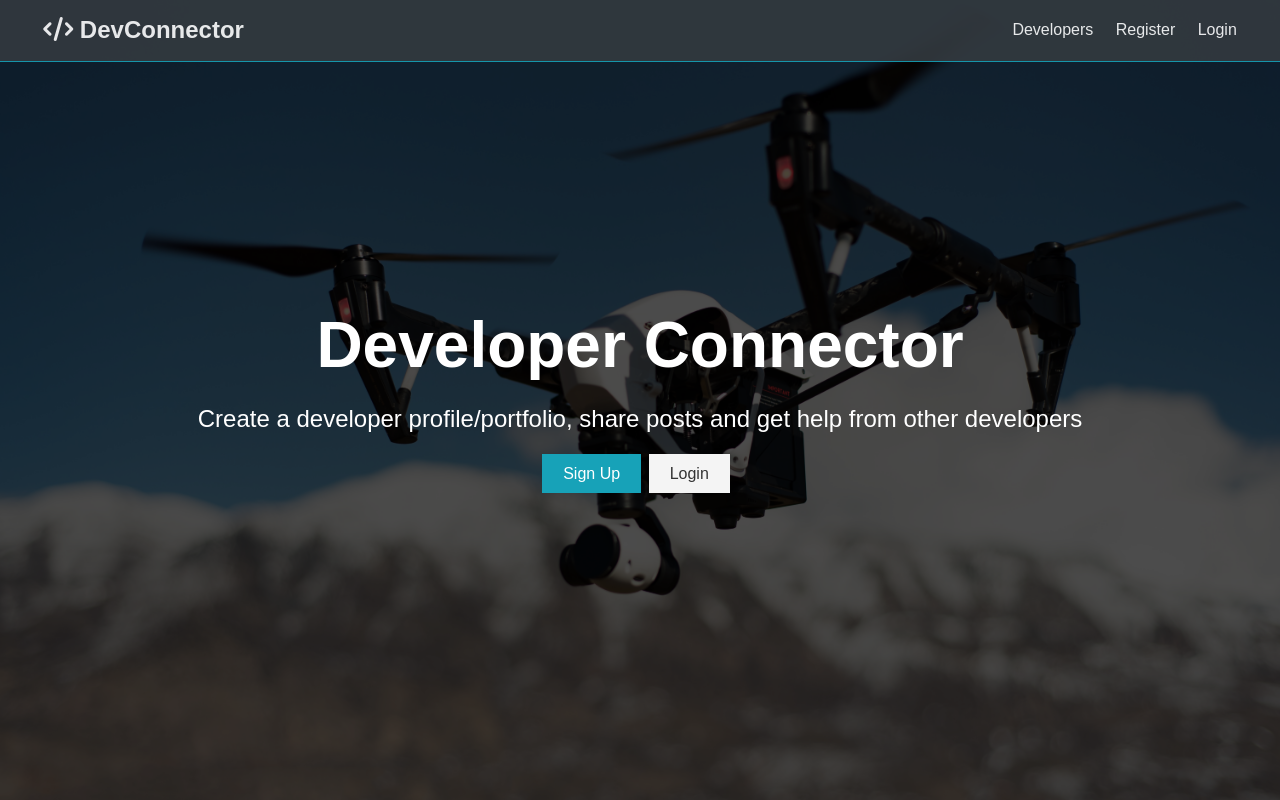
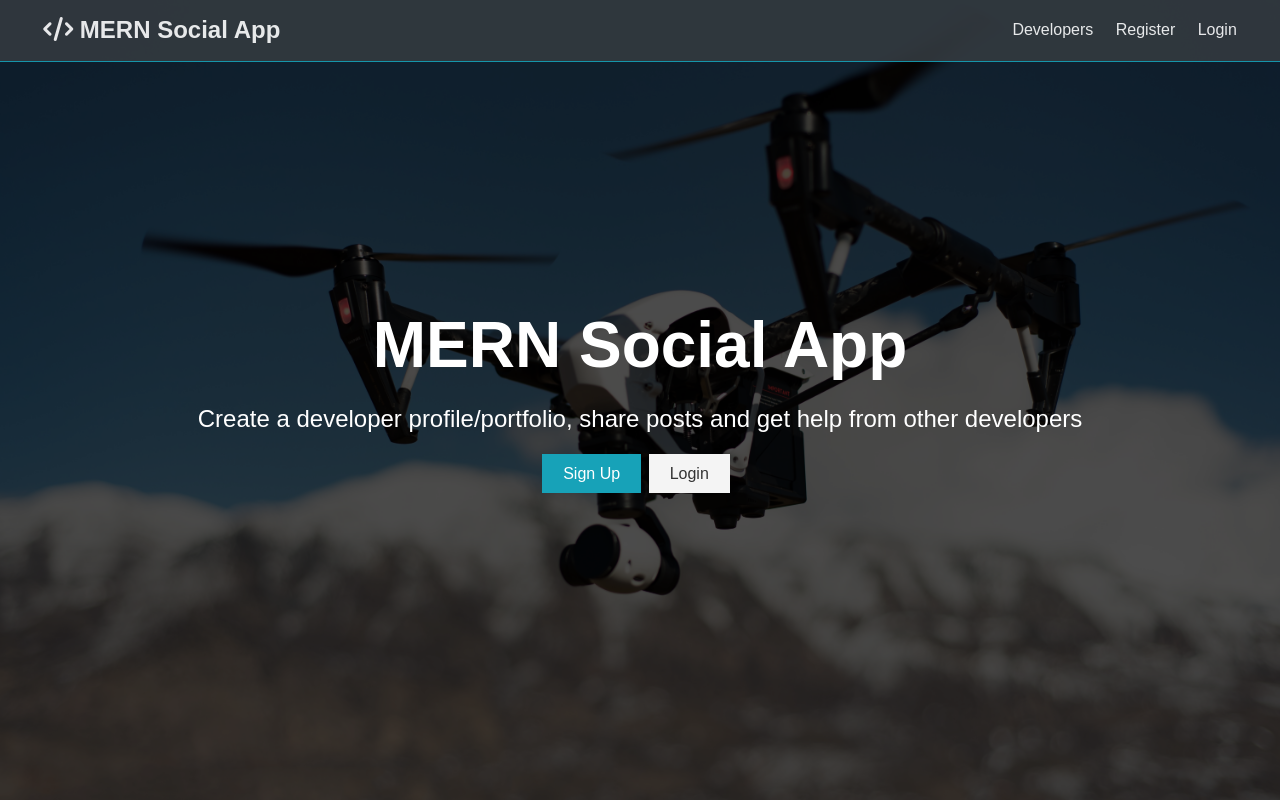
Before and after one commit to pulsar1812/mern-social, a React (Create React App) app in the folder client/: page / in a window 1280 px wide. Built offline with nearby package versions, Linux system fonts and the light colour scheme; no server answers.

Commit message:
Modify some text

```diff
--- a/client/src/components/layout/Landing.js
+++ b/client/src/components/layout/Landing.js
@@ -12,7 +12,7 @@ const Landing = ({ isAuthenticated }) => {
     <section className='landing'>
       <div className='dark-overlay'>
         <div className='landing-inner'>
-          <h1 className='x-large'>Developer Connector</h1>
+          <h1 className='x-large'>MERN Social App</h1>
           <p className='lead'>
             Create a developer profile/portfolio, share posts and get help from
             other developers
--- a/client/src/components/layout/Navbar.js
+++ b/client/src/components/layout/Navbar.js
@@ -47,7 +47,7 @@ const Navbar = ({ logout, auth: { isAuthenticated, loading } }) => {
     <nav className='navbar bg-dark'>
       <h1>
         <Link to='/'>
-          <i className='fas fa-code' /> DevConnector
+          <i className='fas fa-code' /> MERN Social App
         </Link>
       </h1>
       {!loading && (
```
